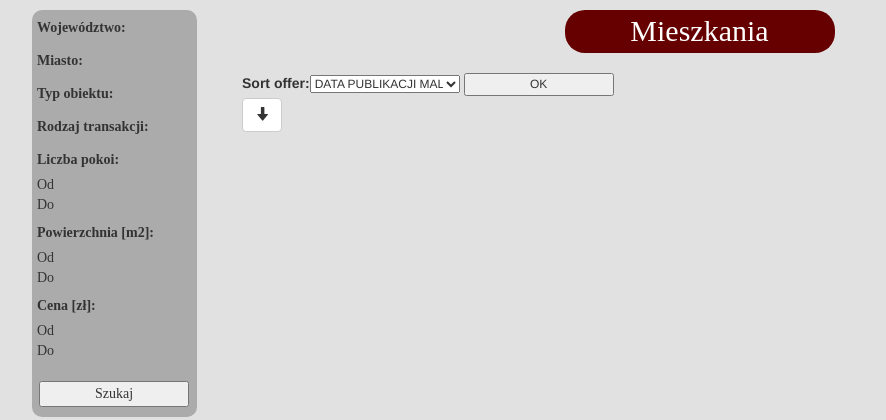
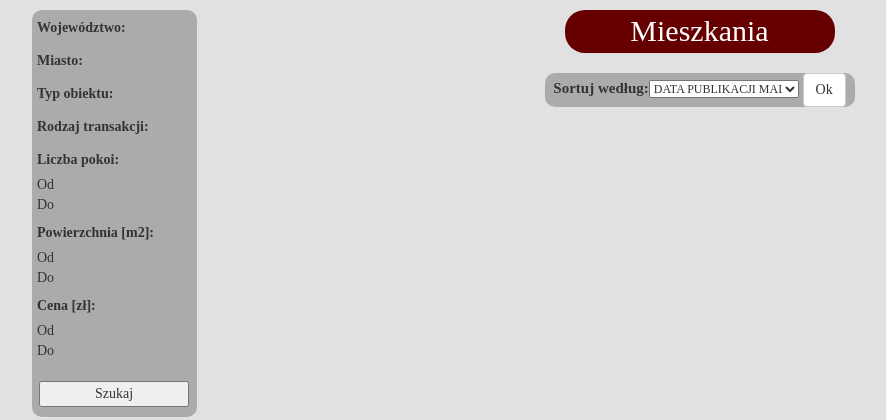
Before and after one commit to brojd/cardom_MySQL, a Django app: template templates/cardom/flats.html in a window 1280 px wide. Shown: the part 459-879 px from the top of the page, without its empty margins (38-924 px from the left). Run offline with Django 3.2, Linux system fonts and the light colour scheme; the template is opened without the code that fills it: values that come from a table or form of the project are taken from there, others are empty; parts of the project's set-up code (start-up, migrations or seed data) failed here and were passed over; some libraries are stand-ins or nearby versions.

Commit message:
edit sort form

```diff
--- a/cardom/forms.py
+++ b/cardom/forms.py
@@ -6,7 +6,11 @@ from models import Offer
 class OfferSort(forms.Form):
     SORT_CHOICES = (
         ('PDM', 'DATA PUBLIKACJI MALEJĄCO'),
-        ('PDR', 'DATA PUBLIKACJI ROSNĄCO')
+        ('PDR', 'DATA PUBLIKACJI ROSNĄCO'),
+        ('PM', 'CENA MALEJĄCO'),
+        ('PR', 'CENA ROSNĄCO'),
+        ('FLM', 'POWIERZCHNIA MALEJĄCO'),
+        ('FLR', 'POWIERZNIA ROSNĄCO')
     )
 
-    sort_offer = forms.ChoiceField(choices=SORT_CHOICES)
+    sort_offer = forms.ChoiceField(choices=SORT_CHOICES, label="Sortuj według", required=False)
--- a/static/cardom/css/category_page.css
+++ b/static/cardom/css/category_page.css
@@ -34,6 +34,15 @@
   border-radius: 20px
 }
 
-.full-offer tr {
-    display: inline-block
+.sort_form {
+  text-align: center;
+  font-family: "Times New Roman", Times, serif;
+  font-weight: normal;
+  font-size: 15px;
+  display: block;
+  background-color: #ABABAB;
+  width: 310px;
+  margin-left: auto;
+  margin-right: auto;
+  border-radius: 10px
 }
--- a/templates/cardom/flats.html
+++ b/templates/cardom/flats.html
@@ -10,15 +10,11 @@
 <div class="col-md-12">
 <div class="title">Mieszkania</div></br>
 
-<form action="/flats/" method="get">
-    {% csrf_token %}
-    {{ form }}
-    <input type="submit" value="OK">
-</form>
-
-<button type="button" class="btn btn-default" aria-label="Left Align">
-  <span class="glyphicon glyphicon-arrow-down" aria-hidden="true"></span>
-</button>
+<form action="/flats/" method="get" class="sort_form">
+        {% csrf_token %}
+        {{ form }}
+        <button type="submit" class="btn btn-default">Ok</button>
+</form></br>
 
 {% for offer in flat_offers %}
         <table class="table_center">
```
Also changed, not shown: cardom/views.py (+11 -1 lines), static/cardom/css/index.css (line endings or trailing spaces).
